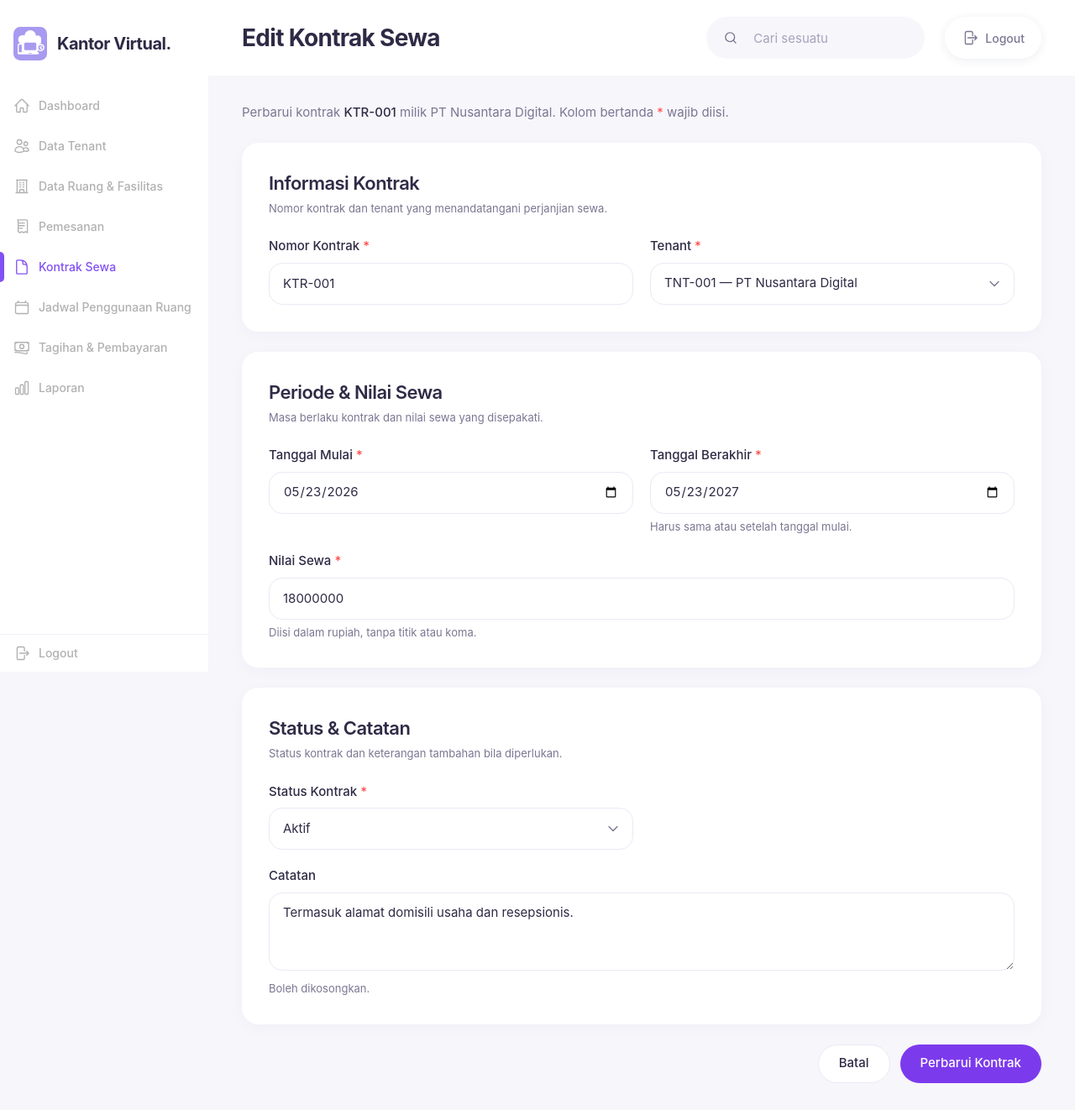
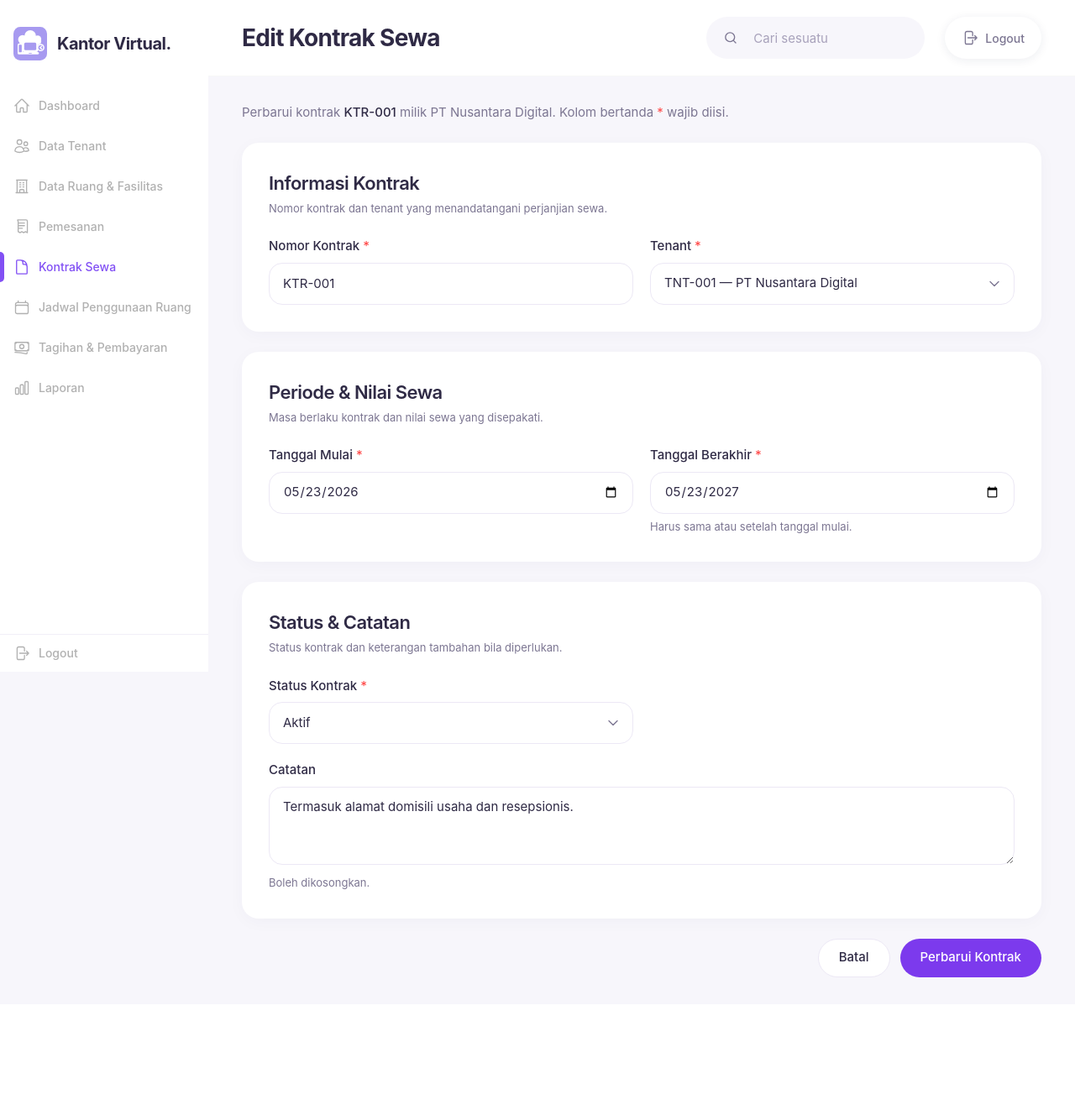
Before and after one commit to hilmiwicak/bnsp-dashboard, a Laravel app: page /kontrak-sewa/1/edit in a window 1280 px wide. Shown: the whole page at 84% size. After the commit the page ends 1164 px from the top, so only its background shows below. Run offline with Laravel 12, Linux system fonts and the light colour scheme; the visitor is signed in with stand-in values (Sample User, id 1); data comes from the database, SQL or seed files in the repository; style sheets or scripts are compiled from the project's sources.

Commit message:
refactor(contracts): drop the unused rent value

```diff
--- a/app/Http/Controllers/ContractController.php
+++ b/app/Http/Controllers/ContractController.php
@@ -49,7 +49,6 @@ class ContractController extends Controller
                 'nomor_kontrak' => Contract::nextKodeKontrak(),
                 'tanggal_mulai' => now(),
                 'tanggal_berakhir' => now()->addYear(),
-                'nilai_sewa' => 12000000,
                 'status' => 'Aktif',
             ]),
             'tenants' => $this->tenantOptions(),
--- a/app/Http/Controllers/TenantApplicationController.php
+++ b/app/Http/Controllers/TenantApplicationController.php
@@ -58,7 +58,6 @@ class TenantApplicationController extends Controller
                 'nomor_kontrak' => Contract::nextKodeKontrak(),
                 'tanggal_mulai' => $mulai,
                 'tanggal_berakhir' => $mulai->copy()->addMonths((int) $validated['durasi_sewa']),
-                'nilai_sewa' => 0,
                 'status' => 'Menunggu Verifikasi',
             ]);
 
--- a/app/Http/Controllers/TenantController.php
+++ b/app/Http/Controllers/TenantController.php
@@ -78,7 +78,6 @@ class TenantController extends Controller
                 'nomor_kontrak' => Contract::nextKodeKontrak(),
                 'tanggal_mulai' => $mulai,
                 'tanggal_berakhir' => $mulai->copy()->addMonths((int) $periode['durasi_sewa']),
-                'nilai_sewa' => 0,
                 // Kontrak mengikuti status tenant saat dicatat.
                 'status' => $data['status'] === 'Aktif' ? 'Aktif' : 'Menunggu Verifikasi',
             ]);
--- a/app/Http/Requests/ContractRequest.php
+++ b/app/Http/Requests/ContractRequest.php
@@ -33,7 +33,6 @@ class ContractRequest extends FormRequest
             'tenant_id' => ['required', 'integer', 'exists:tenants,id'],
             'tanggal_mulai' => ['required', 'date'],
             'tanggal_berakhir' => ['required', 'date', 'after_or_equal:tanggal_mulai'],
-            'nilai_sewa' => ['required', 'integer', 'min:0', 'max:100000000000'],
             'status' => ['required', Rule::in(Contract::STATUS)],
             'catatan' => ['nullable', 'string', 'max:500'],
         ];
@@ -51,7 +50,6 @@ class ContractRequest extends FormRequest
             'tenant_id' => 'tenant',
             'tanggal_mulai' => 'tanggal mulai',
             'tanggal_berakhir' => 'tanggal berakhir',
-            'nilai_sewa' => 'nilai sewa',
         ];
     }
 
--- a/app/Models/Contract.php
+++ b/app/Models/Contract.php
@@ -15,7 +15,6 @@ use Illuminate\Database\Eloquent\Relations\BelongsTo;
     'tenant_id',
     'tanggal_mulai',
     'tanggal_berakhir',
-    'nilai_sewa',
     'status',
     'catatan',
 ])]
@@ -46,7 +45,6 @@ class Contract extends Model
         return [
             'tanggal_mulai' => 'date',
             'tanggal_berakhir' => 'date',
-            'nilai_sewa' => 'integer',
         ];
     }
 
@@ -102,14 +100,6 @@ class Contract extends Model
     }
 
     /**
-     * Nilai sewa dalam format rupiah.
-     */
-    public function nilaiSewa(): string
-    {
-        return 'Rp'.number_format($this->nilai_sewa, 0, ',', '.');
-    }
-
-    /**
      * Lama kontrak dalam satuan bulan.
      */
     public function durasiBulan(): int
--- a/database/factories/ContractFactory.php
+++ b/database/factories/ContractFactory.php
@@ -23,7 +23,6 @@ class ContractFactory extends Factory
             'tenant_id' => Tenant::factory(),
             'tanggal_mulai' => now()->subMonths(3)->toDateString(),
             'tanggal_berakhir' => now()->addMonths(9)->toDateString(),
-            'nilai_sewa' => fake()->numberBetween(12, 60) * 500000,
             'status' => 'Aktif',
             'catatan' => null,
         ];
--- a/resources/views/contracts/form.blade.php
+++ b/resources/views/contracts/form.blade.php
@@ -63,19 +63,6 @@
                 hint="Harus sama atau setelah tanggal mulai."
                 required
             />
-
-            <div class="md:col-span-2">
-                <x-dashboard.form-field
-                    name="nilai_sewa"
-                    label="Nilai Sewa"
-                    type="number"
-                    placeholder="12000000"
-                    :value="$contract->nilai_sewa"
-                    :error="$errors->first('nilai_sewa')"
-                    hint="Diisi dalam rupiah, tanpa titik atau koma."
-                    required
-                />
-            </div>
         </div>
     </section>
 
```
Also changed, not shown: database/seeders/ContractSeeder.php (+0 -8 lines), resources/views/contracts/index.blade.php (+1 -6 lines), tests/Feature/ContractTest.php (+1 -5 lines), database/migrations/2026_11_23_000000_drop_nilai_sewa_from_contracts.php (added).
